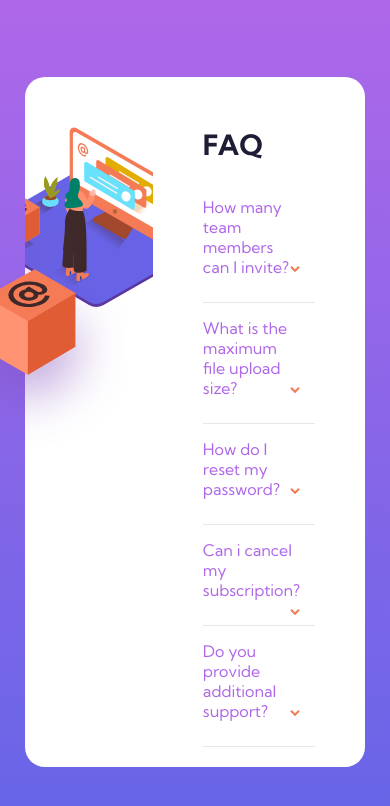
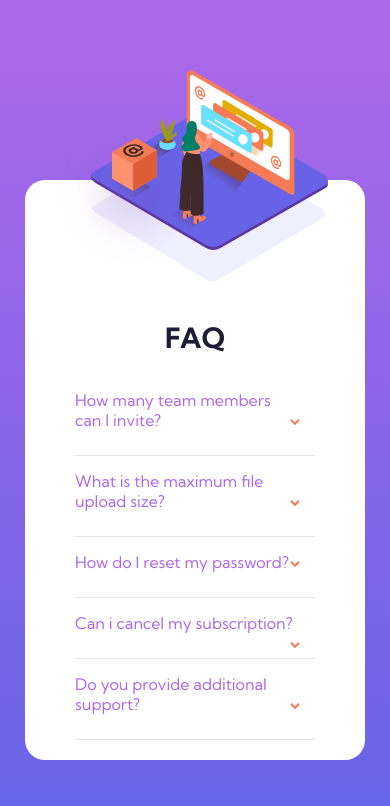
Before and after one commit to S-Solomon/faq-accordion, a plain HTML site: page index.html in a window 390 px wide. Drawn offline with Linux system fonts and the light colour scheme; files whose address does not match are found by name.

Commit message:
responsive & javascript

```diff
--- a/script.js
+++ b/script.js
@@ -0,0 +1,12 @@
+const inputs = document.querySelectorAll('input');
+
+inputs.forEach(input => {
+    input.addEventListener('click', (e) => {
+        inputs.forEach(input => {
+            if(input.checked) {
+                input.checked = false;
+                e.target.checked = true;
+            }
+        })
+    })
+})
--- a/style.css
+++ b/style.css
@@ -20,7 +20,7 @@ body {
     width: 930px;
     display: grid;
     grid-template-columns: repeat(2, 1fr);
-    background-color: #fff;
+    background-color: white;
     border-radius: 20px;
     margin: 25px;
 }
@@ -33,9 +33,11 @@ body {
 
 .sec-image {
     position: absolute;
-    top: -300;
-    left: -580px;
+    top: 1;
+    left: -90px;
     z-index: -1;
+    width: 100%;
+
 }
 
 .outer {
@@ -115,3 +117,35 @@ input:checked ~ label span {
     transform: rotate(180deg);
     transition: 0.4s;
 }
+
+@media (max-width: 890px) {
+    .container {
+        max-width: 450px;
+        grid-template-columns: repeat(1, 1fr);
+        margin-top: 120px;
+    }
+
+    .image-container {
+        padding: 0;
+        margin: 0 auto;
+        margin-top: -110px;
+    }
+
+    .inner {
+        overflow: visible;
+    }
+
+    .outer {
+        display: none;
+    }
+
+    .sec-image {
+        top: 110px;
+        left: -50px;
+        width: 220%;
+    }
+
+    .faq-container h2 {
+        text-align: center;
+    }
+}
```
